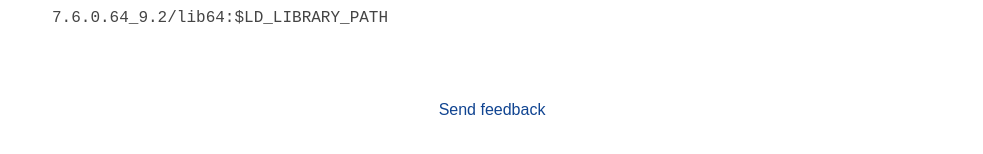
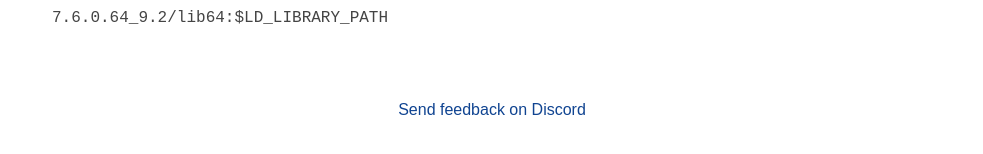
Before and after one commit to compsoc-edinburgh/betterinformatics, a Jekyll site: the page built from _pages/start.md, in a window 1280 px wide and 900 px high, scrolled down 2255 px. Shown: the part 677-831 px from the top of the window, without its empty margins (148-1131 px from the left). Built offline with Jekyll 4.4.1, drawn with Linux system fonts in a browser that asks for light colours; our own code applies the rules of GitHub Pages for plain Markdown files.

Commit message:
Replace feedback link with Discord link

```diff
--- a/_layouts/default.html
+++ b/_layouts/default.html
@@ -21,7 +21,7 @@
             {{ content }}
 
             <div style="display: flex; flex-direction: column; justify-content: center; align-items: center; margin-top: 4em;">
-                <a href="mailto:admin@betterinformatics.com">Send feedback</a>
+                <a href="https://discord.gg/HyThRRThmh">Send feedback on Discord</a>
             </div>
         </div>
 
```
